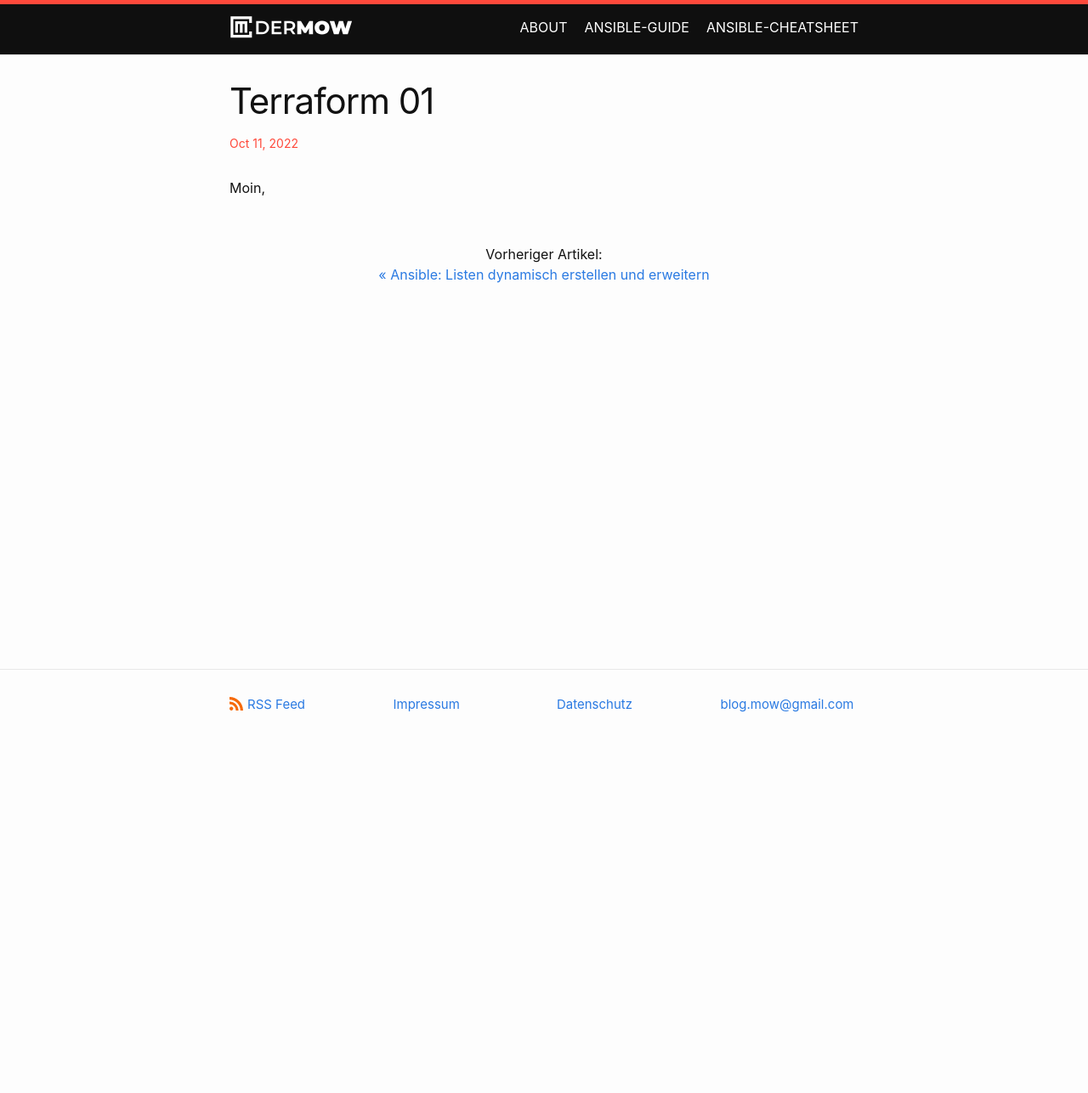
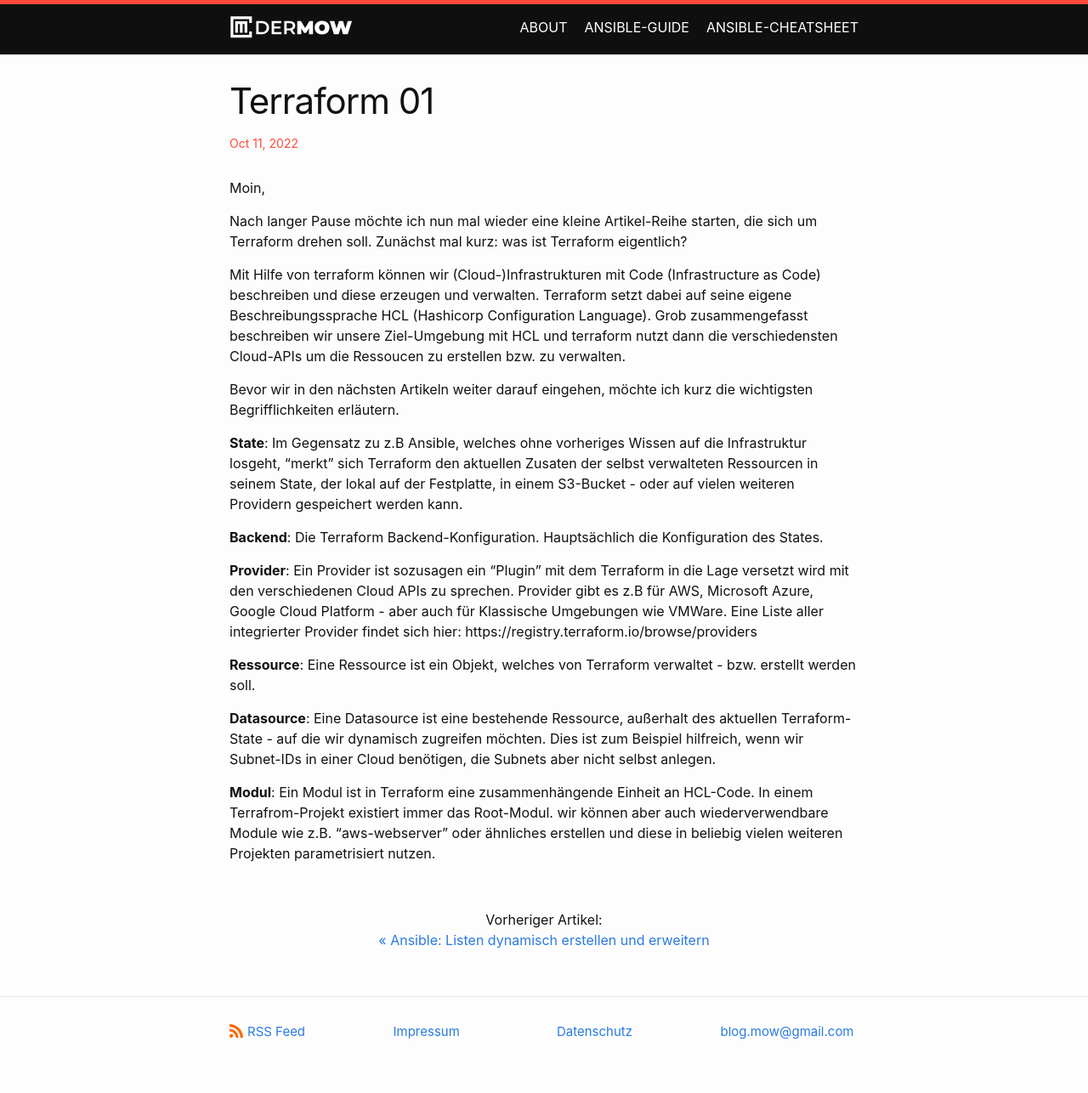
Before and after one commit to dermow/staging.der-mow.de, a Jekyll site: the page built from _posts/2022-10-11-terraform-01.markdown, in a window 1280 px wide. Shown: the whole page at 85% size. Built offline with Jekyll 4.4.1, drawn with Linux system fonts in a browser that asks for light colours; comment, search, counter and statistics services are not loaded; before the commit the page ends 900 px from its top, so only the background shows below that.

Commit message:
Update 2022-10-11-terraform-01.markdown

```diff
--- a/_posts/2022-10-11-terraform-01.markdown
+++ b/_posts/2022-10-11-terraform-01.markdown
@@ -6,3 +6,28 @@ categories: Ansible
 ---
 
 Moin,
+
+Nach langer Pause möchte ich nun mal wieder eine kleine Artikel-Reihe starten, die sich um Terraform drehen soll. Zunächst mal kurz: was ist Terraform eigentlich?
+
+Mit Hilfe von terraform können wir (Cloud-)Infrastrukturen mit Code (Infrastructure as Code) beschreiben und diese erzeugen und verwalten. Terraform setzt dabei auf seine eigene Beschreibungssprache HCL (Hashicorp Configuration Language). Grob zusammengefasst beschreiben wir unsere Ziel-Umgebung mit HCL und terraform nutzt dann die verschiedensten Cloud-APIs um die Ressoucen zu erstellen bzw. zu verwalten.
+
+Bevor wir in den nächsten Artikeln weiter darauf eingehen, möchte ich kurz die wichtigsten Begrifflichkeiten erläutern.
+
+**State**:
+Im Gegensatz zu z.B Ansible, welches ohne vorheriges Wissen auf die Infrastruktur losgeht, "merkt" sich Terraform den aktuellen Zusaten der selbst verwalteten Ressourcen in seinem State, der lokal auf der Festplatte, in einem S3-Bucket - oder auf vielen weiteren Providern gespeichert werden kann.
+
+**Backend**:
+Die Terraform Backend-Konfiguration. Hauptsächlich die Konfiguration des States.
+
+**Provider**:
+Ein Provider ist sozusagen ein "Plugin" mit dem Terraform in die Lage versetzt wird mit den verschiedenen Cloud APIs zu sprechen. Provider gibt es z.B für AWS, Microsoft Azure, Google Cloud Platform - aber auch für Klassische Umgebungen wie VMWare. Eine Liste aller integrierter Provider findet sich hier:
+https://registry.terraform.io/browse/providers
+
+**Ressource**:
+Eine Ressource ist ein Objekt, welches von Terraform verwaltet - bzw. erstellt werden soll.
+
+**Datasource**:
+Eine Datasource ist eine bestehende Ressource, außerhalt des aktuellen Terraform-State - auf die wir dynamisch zugreifen möchten. Dies ist zum Beispiel hilfreich, wenn wir Subnet-IDs in einer Cloud benötigen, die Subnets aber nicht selbst anlegen.
+
+**Modul**:
+Ein Modul ist in Terraform eine zusammenhängende Einheit an HCL-Code. In einem Terrafrom-Projekt existiert immer das Root-Modul. wir können aber auch wiederverwendbare Module wie z.B. "aws-webserver" oder ähnliches erstellen und diese in beliebig vielen weiteren Projekten parametrisiert nutzen.
```
